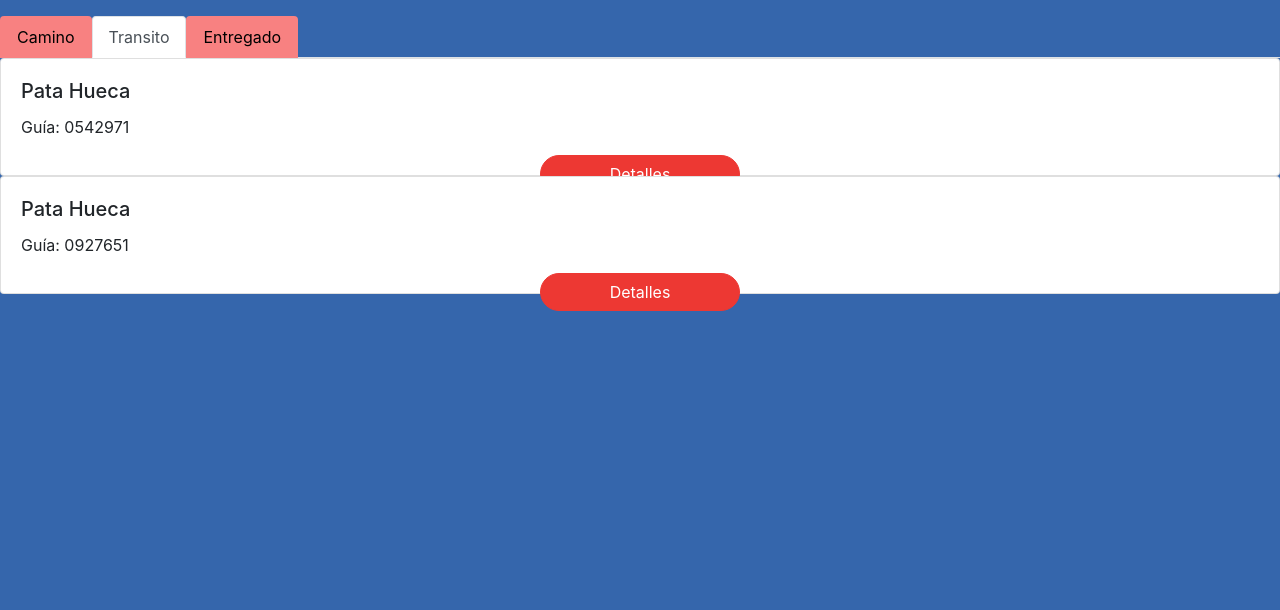
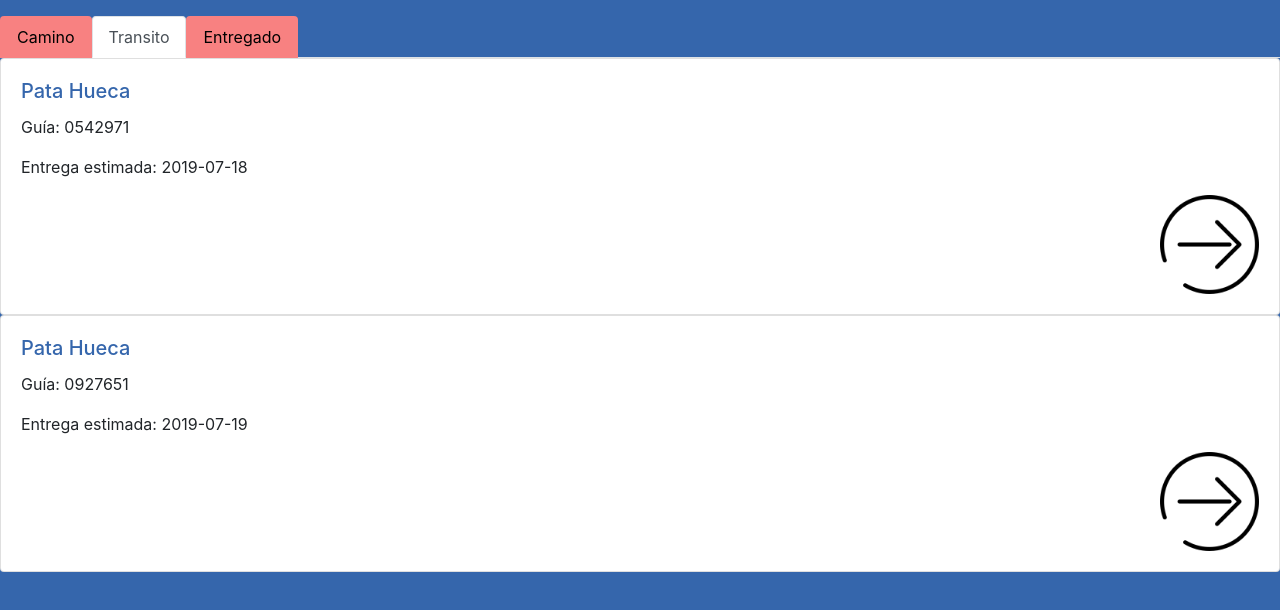
Before and after one commit to claudiaramirez/Hermes, a React (Create React App) app: page /list in a window 1280 px wide. Both pictures are taken after a click on the tab "Transito". Shown: the top 610 px of the page. Built offline with nearby package versions, Linux system fonts and the light colour scheme.

Commit message:
estilo de guidelist

```diff
--- a/src/Views/guideList/GuideList.css
+++ b/src/Views/guideList/GuideList.css
@@ -7,3 +7,6 @@
     width: 8%;
     float: right;
 }
+.card-title{
+    color: #3566ac !important;
+ }
--- a/src/Views/guideList/guideList.js
+++ b/src/Views/guideList/guideList.js
@@ -1,11 +1,9 @@
 import React, { Component } from 'react';
 
 import './GuideList.css';
-
 import Tabs from 'react-bootstrap/Tabs';
 import Tab from 'react-bootstrap/Tab';
 import Card from 'react-bootstrap/Card';
-import Button from 'react-bootstrap/Button';
 import Icon_sig from '../../assets/icono_siguiente.png';
 
 import { Lista_de_guia } from  '../../data/Lista_de_guia';
@@ -22,13 +20,16 @@ class GuideList extends Component {
 
     render() {
         const camino = this.state.Lista_de_guia.map((item, i) => {
-      if ( item.estatus.estatus == "camino") {
+      if ( item.estatus.estatus === "camino") {
             return(
             <Card  key={item.num_guia}>
             <Card.Body>
             <Card.Title>{item.tienda}</Card.Title>
             <Card.Text>
               {`Guía: ${item.num_guia}`}
+            </Card.Text>
+            <Card.Text>
+             {`Entrega estimada: ${item.created_at}`}
              </Card.Text>
             <div><img onClick={()=>this.props.history.push('/detalle')} id={item.id} src={Icon_sig} alt="icono" className="icon_format"></img></div>
           </Card.Body>
@@ -37,30 +38,36 @@ class GuideList extends Component {
         });
 
 const transito = this.state.Lista_de_guia.map((item, i) => {
-    if ( item.estatus.estatus == "transito") {
+    if ( item.estatus.estatus === "transito") {
         return(
-            <Card key={item.num_guia}>
+                <Card  key={item.num_guia}>
                 <Card.Body>
                 <Card.Title>{item.tienda}</Card.Title>
                 <Card.Text>
                   {`Guía: ${item.num_guia}`}
                 </Card.Text>
-            <Button variant="primary" className="btn-signup">Detalles</Button>
+                <Card.Text>
+                 {`Entrega estimada: ${item.created_at}`}
+                 </Card.Text>
+                <div><img onClick={()=>this.props.history.push('/detalle')} id={item.id} src={Icon_sig} alt="icono" className="icon_format"></img></div>
               </Card.Body>
             </Card>
              )}
         });
 
     const entregado = this.state.Lista_de_guia.map((item, i) => {
-        if ( item.estatus.estatus == "entregado") {
+        if ( item.estatus.estatus === "entregado") {
             return(
-            <Card key={item.num_guia}>
-            <Card.Body className="card-format">
-            <Card.Title className="title-format">{item.tienda}</Card.Title>
-            <Card.Text className="title-format">
+                    <Card  key={item.num_guia}>
+                    <Card.Body>
+                    <Card.Title>{item.tienda}</Card.Title>
+                    <Card.Text>
                       {`Guía: ${item.num_guia}`}
                     </Card.Text>
-            <Button variant="primary">Detalles</Button>
+                    <Card.Text>
+                     {`Entrega estimada: ${item.created_at}`}
+                     </Card.Text>
+                    <div><img onClick={()=>this.props.history.push('/detalle')} id={item.id} src={Icon_sig} alt="icono" className="icon_format"></img></div>
                   </Card.Body>
                 </Card>
             )}
@@ -69,7 +76,7 @@ const transito = this.state.Lista_de_guia.map((item, i) => {
 
         return (
             <div>
-            <Tabs defaultActiveKey="home" transition={false} id="noanim-tab-example">
+            <Tabs defaultActiveKey="camino" transition={false} id="noanim-tab-example">
             <Tab eventKey="camino" title="Camino" tabClassName='header_format'>
            {camino}
             </Tab>
```
Lines whose indentation alone changed are shown as unchanged.
